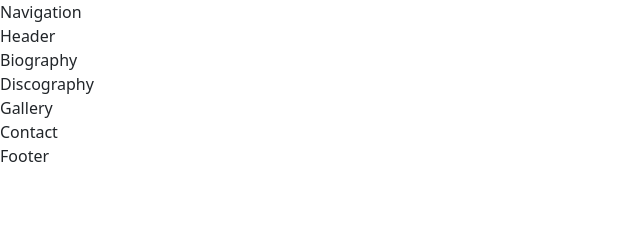
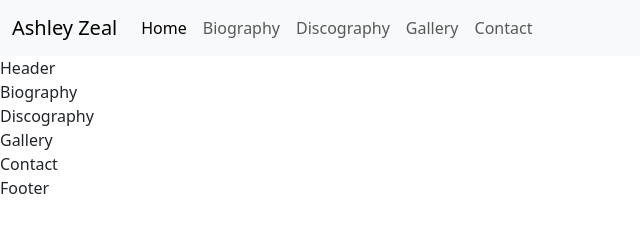
Before and after one commit to MicahIndigo/ashley-zeal-website, a plain HTML site: page index.html in a window 1280 px wide. Shown: the whole page, without its empty margins (0-640 px from the left). Drawn offline with nearby package versions, Linux system fonts and the light colour scheme; a web font is replaced by a local one.

Commit message:
Add navbar

```diff
--- a/index.html
+++ b/index.html
@@ -44,23 +44,49 @@
   <body>
 
     <!-- Navbar -->
-     <div>Navigation</div>
+    <nav class="navbar navbar-expand-lg bg-body-tertiary">
+        <div class="container-fluid">
+          <a class="navbar-brand" href="index.html">Ashley Zeal</a>
+          <button class="navbar-toggler" type="button" data-bs-toggle="collapse" data-bs-target="#navbarSupportedContent" aria-controls="navbarSupportedContent" aria-expanded="false" aria-label="Toggle navigation">
+            <span class="navbar-toggler-icon"></span>
+          </button>
+          <div class="collapse navbar-collapse" id="navbarSupportedContent">
+            <ul class="navbar-nav me-auto mb-2 mb-lg-0">
+              <li class="nav-item">
+                <a class="nav-link active" aria-current="page" href="index.html">Home</a>
+              </li>
+              <li class="nav-item">
+                <a class="nav-link" href="#biography">Biography</a>
+              </li>
+              <li class="nav-item">
+                <a class="nav-link" href="#discography">Discography</a>
+              </li>
+              <li class="nav-item">
+                <a class="nav-link" href="#gallery">Gallery</a>
+              </li>
+              <li class="nav-item">
+                <a class="nav-link" href="#contact">Contact</a>
+              </li>
+            </ul>
+          </div>
+        </div>
+      </nav>
 
      <!-- Header -->
     <header>Header</header>
 
     <!-- Main content -->
     <main>
-        <section>
+        <section id="biography">
             <div>Biography</div>
         </section>
-        <section>
+        <section id="discography">
             <div>Discography</div>
         </section>
-        <section>
+        <section id="gallery">
             <div>Gallery</div>
         </section>
-        <section>
+        <section id="contact">
             <div>Contact</div>
         </section>
     </main>
```
